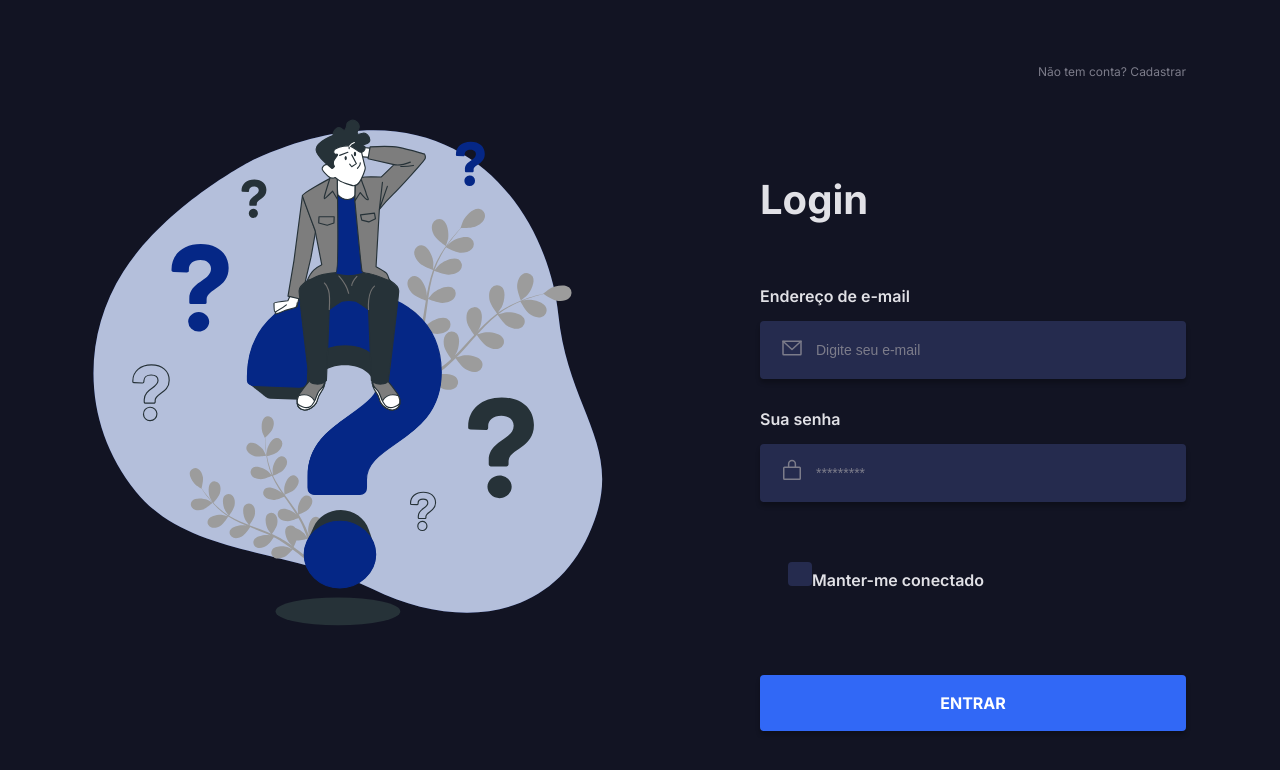
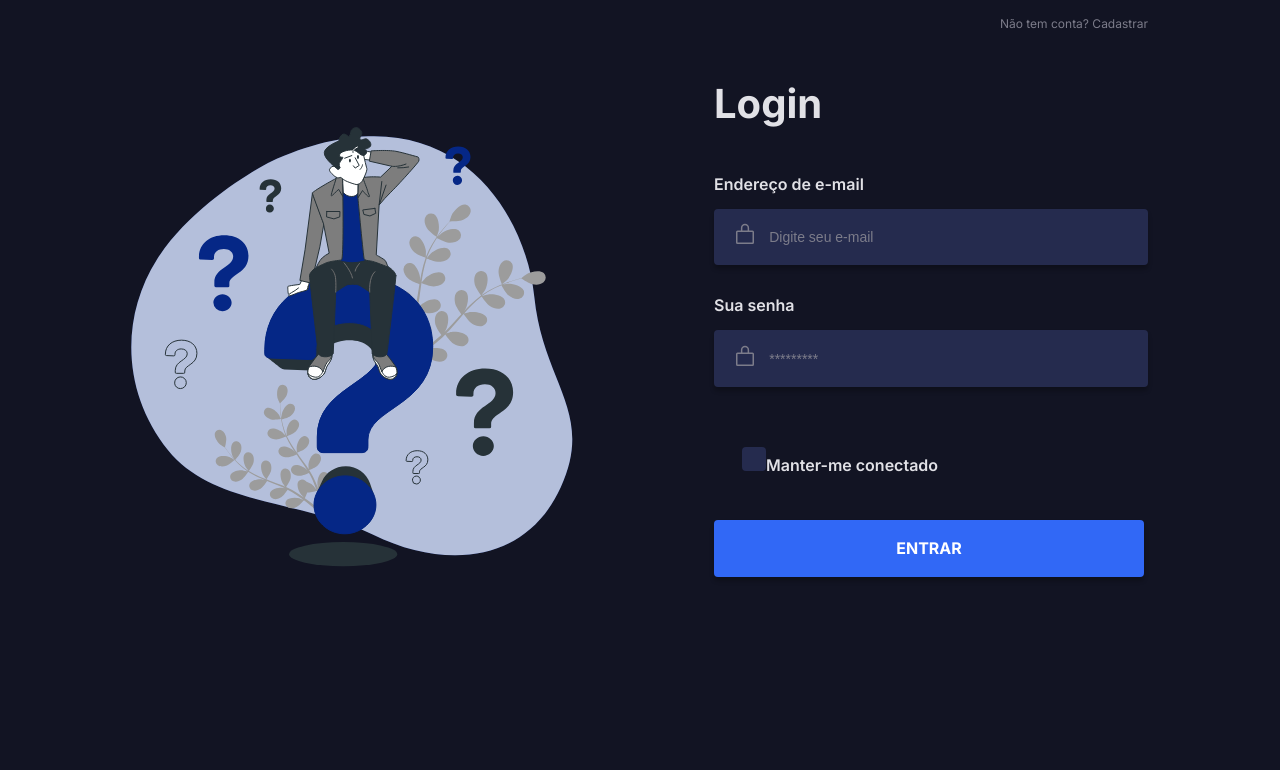
Before and after one commit to Ingridaquino/question-blue, a React (Vite) app: page / in a window 1280 px wide. Shown: the top 770 px of the page. Built offline with nearby package versions, Linux system fonts and the light colour scheme.

Commit message:
:construction: Add style component form/inputText and valited form

```diff
--- a/package.json
+++ b/package.json
@@ -9,18 +9,14 @@
     "preview": "vite preview"
   },
   "dependencies": {
-    "@hookform/error-message": "^2.0.0",
     "phosphor-react": "^1.4.1",
-    "react": "^18.2.0",
     "react-dom": "^18.2.0",
-    "react-hook-form": "^7.38.0",
     "styled-components": "^5.3.6"
   },
   "devDependencies": {
     "@types/react": "^18.0.17",
     "@types/react-dom": "^18.0.6",
     "@types/styled-components": "^5.1.26",
-    "@types/yup": "^0.32.0",
     "@vitejs/plugin-react": "^2.1.0",
     "typescript": "^4.6.4",
     "vite": "^3.1.0"
--- a/src/components/form/Form.tsx
+++ b/src/components/form/Form.tsx
@@ -1,14 +1,42 @@
-import React, { useState } from 'react';
+import React, { useState, useCallback} from 'react';
 import { FormLogin, Submit, Title } from './styles';
 import InputText from './inputText/InputText';
+import InputCheckbox from './inputCheckbox/InputCheckbox';
+import { userLogin } from '../../models/UserLogin';
+import { listUser } from '../../json/ListUser';
 
-import { useForm } from 'react-hook-form'
-import { ErrorMessage } from "@hookform/error-message"
-import InputCheckbox from './inputCheckbox/InputCheckbox';
+function Form(){
+
+  const[dados, setDados] = useState<userLogin>({
+    email: '',
+    password: '',
+    check: false,
+  });
+
+ const handlaSubmit = useCallback((event: React.FormEvent<HTMLFormElement>) => {
+      event.preventDefault();
+
+      const {email, password} = dados;
+
+      const usersEmail = listUser.users.find((e) => email);
+      const usersPassword = listUser.users.find((e) => password);
 
 
+      // if(!email || !password) {
+      //   alert("Preencha todos os campos!")
+      // }
 
-function Form(){
+      if(email !== usersEmail?.email && password !== usersPassword?.password) {
+          window.alert('Usuário não existe! Tente novamente')
+
+        }else if(email === usersEmail?.email && password === usersPassword?.password){
+          window.alert("Logado com  sucesso")
+          window.alert(`${usersEmail.name} Seja bem-vindo!!`)
+      }
+
+      },
+      [dados]
+      );
 
 
 
@@ -18,7 +46,7 @@ function Form(){
 
         <Title> Login </Title>
 
-        <form>
+        <form onSubmit={handlaSubmit} id="formLogin">
 
           <label htmlFor='email'>
             Endereço de e-mail
@@ -26,6 +54,12 @@ function Form(){
             <InputText
               placeholder="Digite seu e-mail"
               type="email"
+              id='email'
+              value={dados.email}
+              onChange={(event) => setDados({
+                ...dados, email: event.currentTarget.value || '',
+              })}
+              required
             />
           </label>
 
@@ -34,14 +68,24 @@ function Form(){
             <InputText
               placeholder="*********"
               type="password"
+              id='password'
+              value={dados.password}
               max={8}
+              required
+              onChange={(event) => setDados({
+                ...dados, password: event.currentTarget.value || '',
+              })}
+
             />
           </label>
 
-         <InputCheckbox />
+         <InputCheckbox
+
+         />
         </form>
+        {/* <button type="submit" form='formLogin'>Enviar</button> */}
 
-        <Submit>Entrar</Submit>
+        <Submit type='submit' form='formLogin'>Entrar</Submit>
       </FormLogin>
   );
 };
--- a/src/components/form/inputCheckbox/styles.ts
+++ b/src/components/form/inputCheckbox/styles.ts
@@ -28,15 +28,12 @@ export const CheckboxInput = styled.input`
     display: inline-block;
     cursor: pointer;
 
-    &:checked {
-      background-color: #252B4E;
-    }
-
-    & > .check::after {
+    &:checked::after{
+      /* background-color: #252B4E; */
       top: 5px;
       left: 9px;
       background: yellow;
-      height: 10px;
+      height: 20px;
       width: 5px;
       content: '';
       border: solid white;
--- a/src/components/form/inputText/InputText.tsx
+++ b/src/components/form/inputText/InputText.tsx
@@ -1,31 +1,24 @@
-import React, { ReactNode } from "react";
-import {Input, InputContainer } from "./styles";
+import React, { InputHTMLAttributes, ReactNode } from "react";
 
 import { EnvelopeSimple, LockSimple } from 'phosphor-react'
 
+import {Input, InputContainer } from "./styles";
 
-interface Props {
-  value?: string;
-  placeholder: string;
-  type: string;
-  max?: number;
-  ref?: ReactNode;
-}
 
-const InputText = ({ value, placeholder, type, max, ref }: Props) => {
+
+interface Props extends InputHTMLAttributes<HTMLInputElement> {}
+
+const InputText: React.FC<Props>=(props) => {
 
 
   return (
     <InputContainer>
+
       <span className="icon">
-        {type === 'email' ? (<EnvelopeSimple  size={24}/>) : (<LockSimple  size={24}/>)}
+        {props.value === 'email' ? (<EnvelopeSimple  size={24}/>) : (<LockSimple  size={24}/>)}
       </span>
-      <Input
-        value={value}
-        placeholder={placeholder}
-        type={type}
-        max={max}
-      />
+
+      <Input {...props}  />
       {/* <HelperText error={error}>{helperText}</HelperText> */}
     </InputContainer>
   );
--- a/src/components/form/inputText/styles.ts
+++ b/src/components/form/inputText/styles.ts
@@ -1,8 +1,7 @@
 import styled from "styled-components"
 
 export const InputContainer = styled.div`
-      width: 390px;
-      padding: 0.75rem 1.25rem;
+      padding: 0.70rem 1.2rem;
       margin: 1rem 0 2rem 0;
       background-color: #252b4e;
       box-shadow: 0px 4px 4px rgba(0, 0, 0, 0.25);
@@ -17,7 +16,7 @@ export const InputContainer = styled.div`
 `
 
 export const Input = styled.input`
-      width: 390px ;
+      width: 390px;
       padding: .50rem 0;
       background-color: transparent;
       display: inline-block;
@@ -36,10 +35,11 @@ export const Input = styled.input`
         text-align: start;
         display: block;
       }
+
 `
 
-export const HelperTex = styled.span`
-  font-size: 0.75rem;
-  font-weight: 400;
-  color: white;
-`
+// // export const HelperTex = styled.span`
+// //   font-size: 0.75rem;
+// //   font-weight: 400;
+// //   color: white;
+// `
--- a/src/components/form/styles.ts
+++ b/src/components/form/styles.ts
@@ -2,11 +2,11 @@ import styled from 'styled-components';
 
 export const Title = styled.h1`
     font-size: 2.5rem;
-    margin-top: 6rem;
+    margin-top: 3rem;
 `;
 
 export const FormLogin = styled.div`
-padding: 2rem;
+    padding: 1rem 2em;
 
 span {
    display: block;
@@ -17,7 +17,7 @@ span {
 
 
 form {
-  margin-top: 4rem;
+  margin-top: 3rem;
 
   label {
     margin-top: 12px;
@@ -32,14 +32,14 @@ form {
 
 @media(min-width: 2220px){
   &{
-    padding-top: 10rem;
+    padding: 4rem 2rem;
   }
 }
 
 
 @media(max-width: 996px){
     & {
-    margin-top: -30px;
+    margin-top: 4px;
     width: 80%;
 
     span {
@@ -48,26 +48,29 @@ form {
       right: 30px;
     }
 
-    form {
-    }
   }
 }
 `
 
 export const Submit = styled.button`
-    width: 426px;
-    height: 56px;
-    padding: 0.75rem 2rem;
-    margin-top: 70px;
+    /* width: 435px;
+    padding: 0.75rem 1rem; */
+    width: 430px;
+    padding: 0.90rem 1rem;
+    height: 57px;
+    margin-top: 30px;
     color: #fff;
     font-weight: bold;
     font-size: 16px;
     font-family: 'Inter';
     background-color:#3168F6;
     text-transform:uppercase;
+    cursor: pointer;
 
     border: none;
     border-radius: 4px;
     box-shadow: 0px 4px 4px rgba(0, 0, 0, 0.25)
 
+
+
 `
--- /dev/null
+++ b/src/json/ListUser.ts
@@ -0,0 +1,14 @@
+export const listUser = {
+  "users" :
+  [
+  {
+    name: 'Klinton Lee',
+    email: 'klinton@email.com',
+    password: '12345678'
+  },
+  {
+    name: 'Amora Lee',
+    email: 'amora@email.com',
+    password: '12345678'
+  }
+]}
--- /dev/null
+++ b/src/models/UserLogin.ts
@@ -0,0 +1,5 @@
+export interface userLogin{
+  email: string;
+  password: string;
+  check: boolean;
+}
--- a/src/pages/login/styles.ts
+++ b/src/pages/login/styles.ts
@@ -2,12 +2,12 @@ import styled from "styled-components";
 
 export const Container = styled.div`
   width: 100vw;
-  max-width: 1220px;
+  max-width: 1200px;
   min-height: 100vh;
   display: grid;
   grid-template-columns: 1fr 490px;
   align-items: center;
-  padding: 2rem;
+  padding: 0 4rem 3rem;
   gap: 2rem;
   margin: 0 auto;
 
@@ -21,6 +21,8 @@ export const Container = styled.div`
     }
   }
 
+
+  //mobile
   @media(max-width: 876px){
     & {
     grid-template-columns: 1fr;
```
Also changed, not shown: 2 other files (tests, documents, lock files or other folders).
